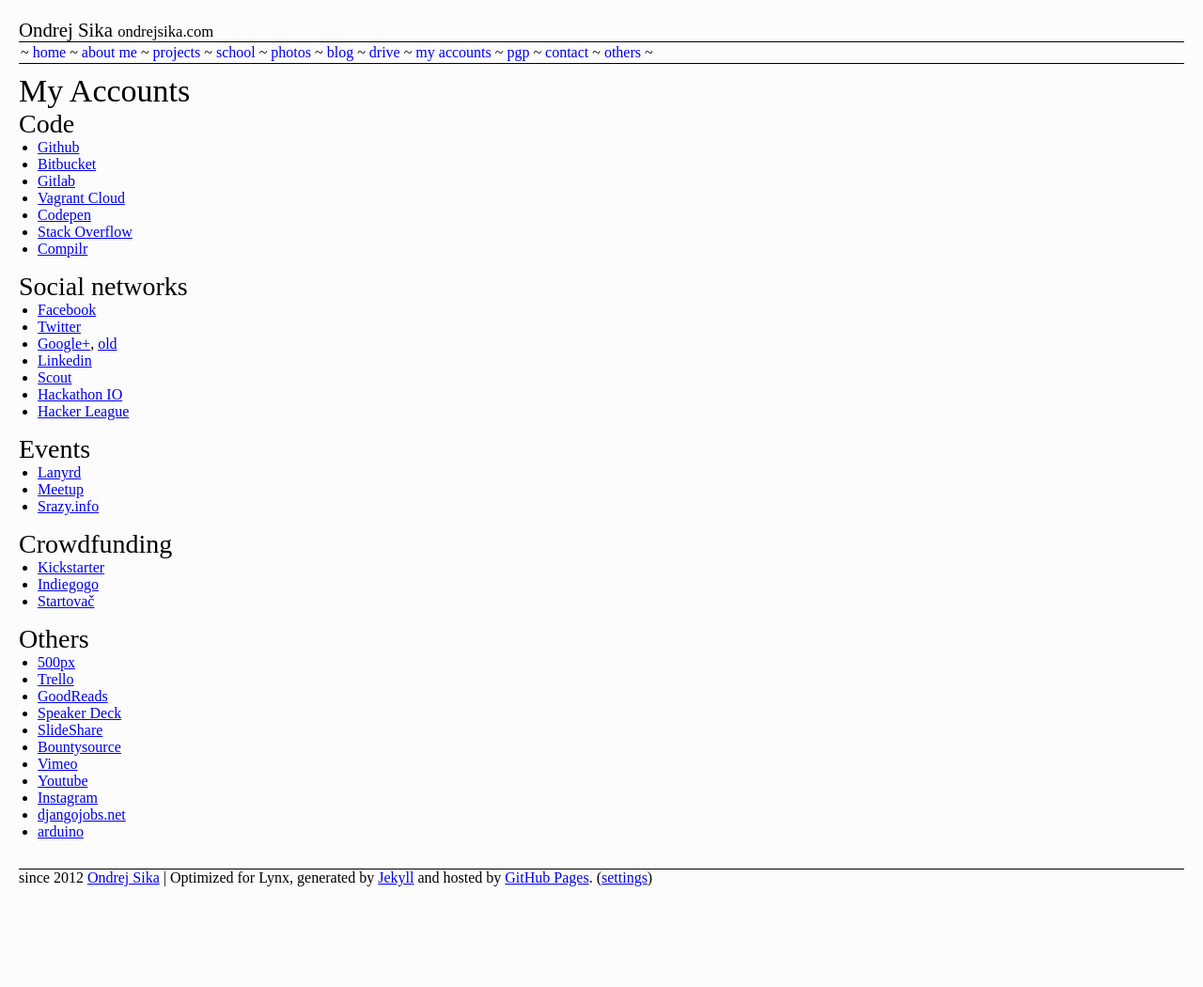
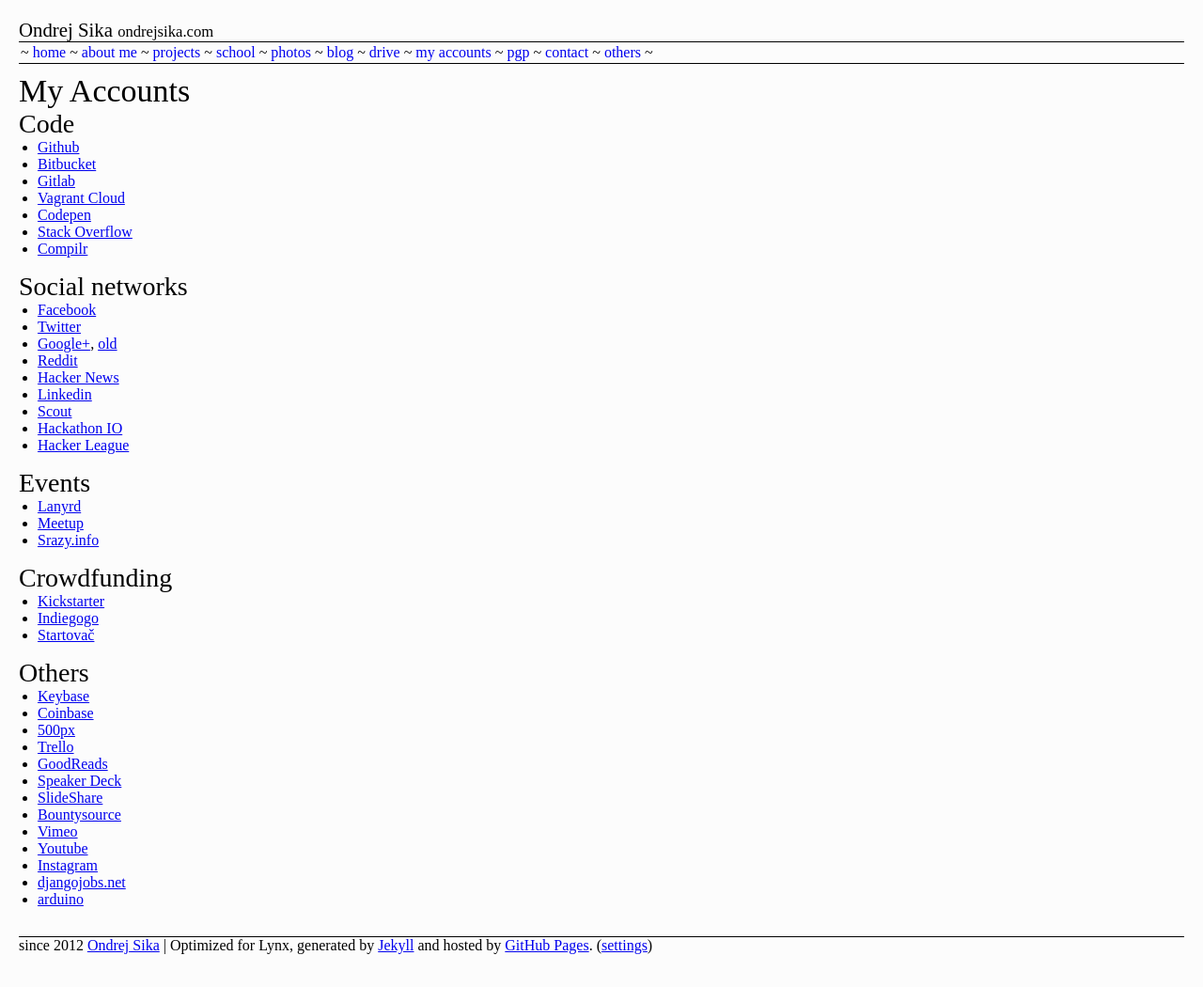
Before and after one commit to ondrejsika/ondrejsika.com, a Jekyll site: the page built from my-accounts.md, in a window 1280 px wide. Shown: the whole page at 94% size. Built offline with Jekyll 4.4.1, drawn with Linux system fonts in a browser that asks for light colours; Markdown is read by kramdown in place of the engine named in the settings; comment, search, counter and statistics services are not loaded; before the commit the page ends 978 px from its top, so only the background shows below that.

Commit message:
add some web accounts

```diff
--- a/my-accounts.md
+++ b/my-accounts.md
@@ -22,6 +22,8 @@
 * [Facebook](http://facebook.com/sikaondrej2)
 * [Twitter](http://twitter.com/ondrejsika)
 * [Google+](https://google.com/+ondrejsika), [old](https://plus.google.com/u/0/103792510103800752680/about)
+* [Reddit](https://reddit.com/user/ondrejsika)
+* [Hacker News](https://news.ycombinator.com/user?id=ondrejsika)
 * [Linkedin](http://www.linkedin.com/in/ondrejsika)
 * [Scout](http://www.scout.org/user/47650)
 * [Hackathon IO](http://www.hackathon.io/ondrej)
@@ -43,6 +45,8 @@
 
 ### Others
 
+* [Keybase](https://keybase.io/ondrejsika)
+* [Coinbase](https://coinbase.com/ondrejsika)
 * [500px](http://500px.com/ondrejsika)
 * [Trello](https://trello.com/ondrejsika)
 * [GoodReads](http://goodreads.com/ondrejsika)
```
